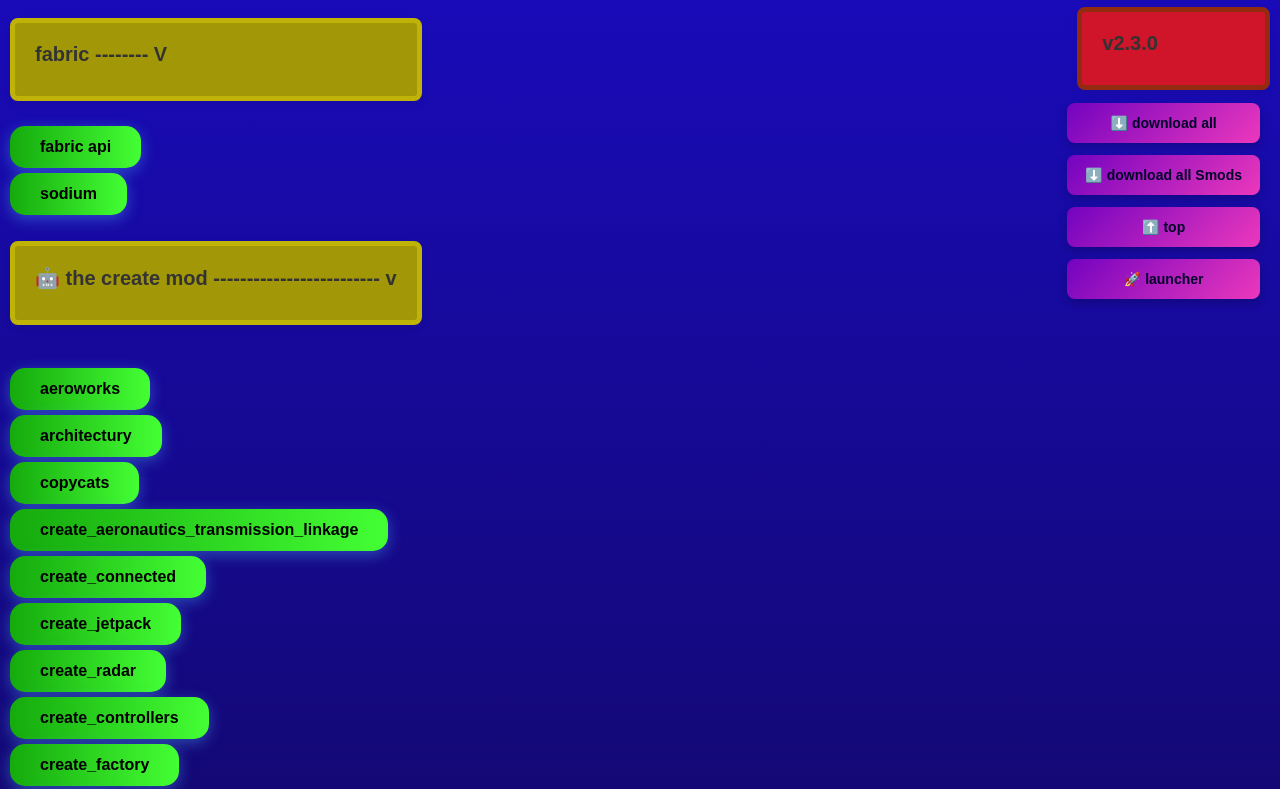
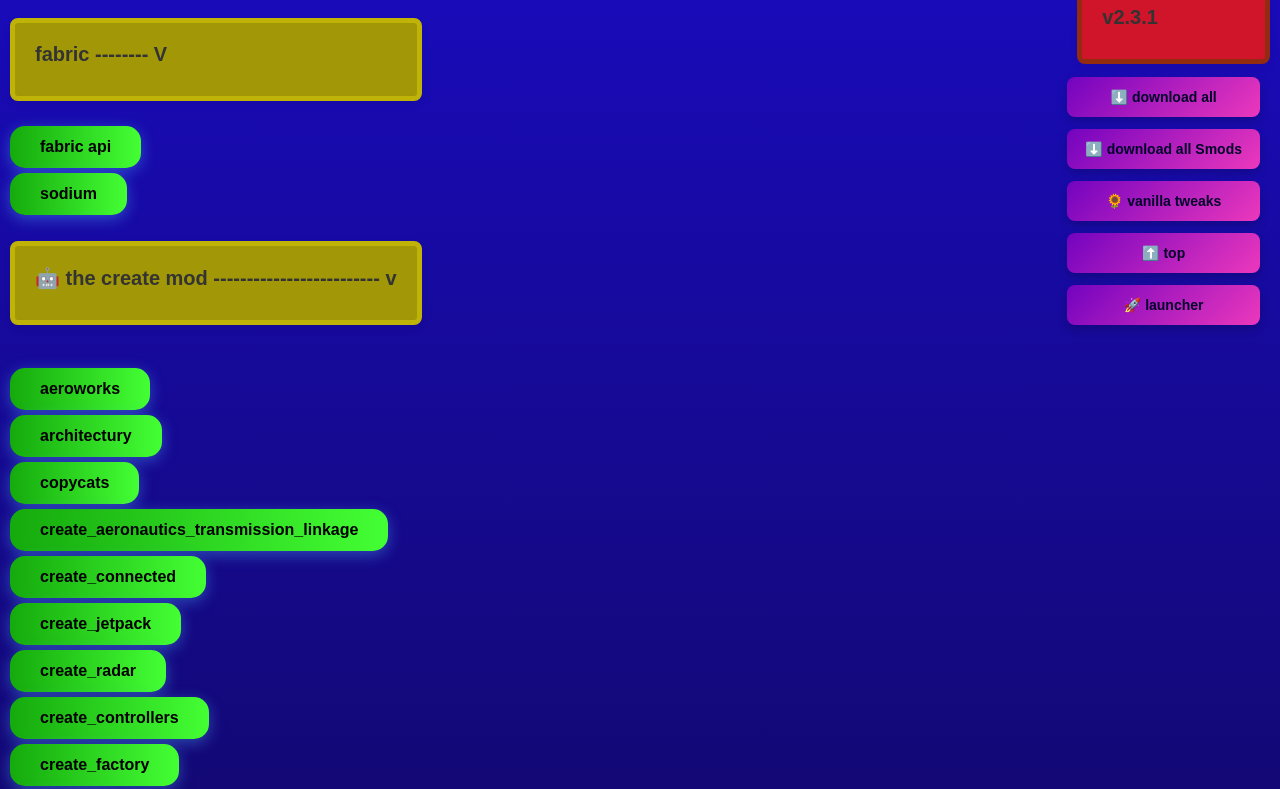
Before and after one commit to test-ing0/mods, a plain HTML site: page index.html in a window 1280 px wide. Shown: the top 789 px of the page. Drawn offline with Linux system fonts and the light colour scheme.

Commit message:
Update version from v2.3.0 to v2.3.1

```diff
--- a/index.html
+++ b/index.html
@@ -171,13 +171,14 @@
     <br>
     <br>
     <div class="vt">
-      <h3>v2.3.0</h3>
+      <h3>v2.3.1</h3>
 
     </div>
 
 
     <button type="button" class="side-btn toggle-btn" onclick="downloadAllMods()">⬇️ download all</button>
     <button type="button" class="side-btn toggle-btn" onclick="downloadAllsMods()">⬇️ download all Smods</button>
+    <a class="side-btn" href="textur/VanillaTweaks_26.3.zip" download="">🌻 vanilla tweaks</a>
     <a class="side-btn" href="#top">⬆️ top </a>
     <a class="side-btn" href="https://github.com/test-ing0/mods/releases/download/test/LegacyLauncher.exe" download="" >🚀 launcher</a>
 </div>
```
